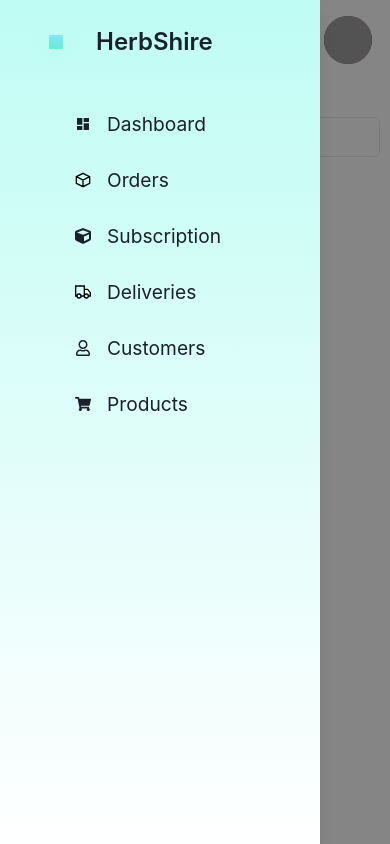
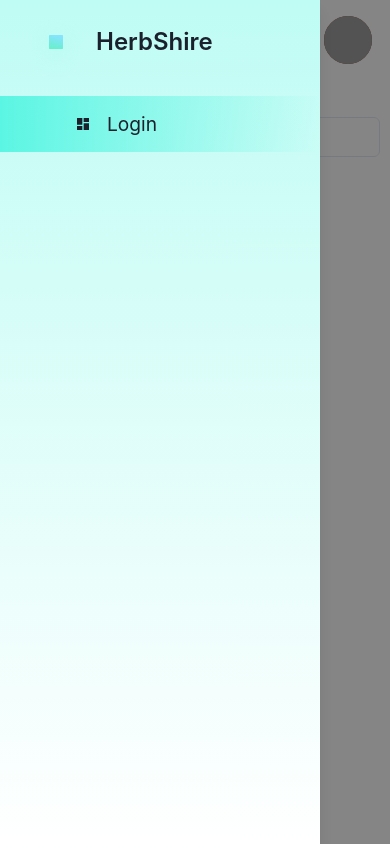
Before and after one commit to SPT-Jash/herbshire-admin, a React (Create React App) app: page /#/ in a window 390 px wide. Both pictures are taken after a click on the button 50 px from the left and 39 px from the top of the page. Built offline with nearby package versions, Linux system fonts and the light colour scheme; grey boxes are pictures that could not be loaded.

Commit message:
🐛 fix

```diff
--- a/src/Components/Pages/AddProducts.js
+++ b/src/Components/Pages/AddProducts.js
@@ -6,7 +6,13 @@ import { Select } from "@chakra-ui/select";
 import { Tag, TagCloseButton, TagLabel } from "@chakra-ui/tag";
 import { useToast } from "@chakra-ui/toast";
 import axios from "axios";
-import React, { useContext, useEffect, useRef, useState } from "react";
+import React, {
+  useCallback,
+  useContext,
+  useEffect,
+  useRef,
+  useState,
+} from "react";
 import { Context } from "../Data/Context";
 import FormInput from "../Views/FormInput";
 
@@ -77,8 +83,7 @@ export default function AddProducts() {
     const price = formData.price.value;
     const discount = formData.discount.value;
     const weight = formData.weight.value;
-    const displayUrl = uploadedImages[0];
-    // const count = formData.count.value;
+    const count = formData.count.value;
     const calories = formData.calories.value;
     const proteins = formData.proteins.value;
     const fats = formData.fats.value;
@@ -179,10 +184,10 @@ export default function AddProducts() {
     axios
       .post(url, formData, config)
       .then((res) => {
-        console.log(res.data);
-        setUploadedImages([...res.data]);
+        console.log("Res image: ", [...res.data]);
+        const responseImageUrls = res.data;
         toastMessage("success", "Images Uploaded !");
-        addProduct(data);
+        addProduct(data, responseImageUrls);
       })
       .catch((reason) => {
         console.log(reason);
@@ -203,7 +208,7 @@ export default function AddProducts() {
     setImages([...tempImages]);
   };
 
-  const addProduct = (data) => {
+  const addProduct = (data, tempImages) => {
     const url_product_add = "https://api.herbshire.in/product";
     const config = {
       headers: {
@@ -214,7 +219,6 @@ export default function AddProducts() {
     };
 
     let productImagesDTOS = [];
-    const tempImages = uploadedImages;
     tempImages.forEach((image, id) => {
       productImagesDTOS.push({
         id,
@@ -226,11 +230,11 @@ export default function AddProducts() {
 
     const formData = form.current;
 
-    console.log(data);
+    console.log("Add Product data: ", data);
     axios
       .post(url_product_add, data, config)
       .then(function (response) {
-        console.log(response);
+        console.log("Add product response: ", response);
         toastMessage("success", "Product Added !");
         formData.reset();
         setImages([]);
@@ -319,6 +323,7 @@ export default function AddProducts() {
 
           <Flex>
             {/* <FormInput name="count" label="count" type="number" /> */}
+            <FormInput name="count" label="count" type="number" />
             <FormInput name="quantity" label="quantity" type="number" />
             <FormInput name="price" label="price" type="number" />
             <FormInput name="discount" label="discount" type="number" />
--- a/src/Components/Sidenav/NavForMobile.js
+++ b/src/Components/Sidenav/NavForMobile.js
@@ -1,27 +1,178 @@
-import "./sidenav.css"
-import { Button } from '@chakra-ui/button'
-import { useDisclosure } from '@chakra-ui/hooks'
-import { Input } from '@chakra-ui/input'
-import { Flex } from '@chakra-ui/layout'
-import { Drawer, DrawerBody, DrawerCloseButton, DrawerContent, DrawerFooter, DrawerHeader, DrawerOverlay } from '@chakra-ui/modal'
-import React, { useContext } from 'react';
+import "./sidenav.css";
+import { Button } from "@chakra-ui/button";
+import { useDisclosure } from "@chakra-ui/hooks";
+import { Input } from "@chakra-ui/input";
+import { Flex } from "@chakra-ui/layout";
+import {
+  Drawer,
+  DrawerBody,
+  DrawerCloseButton,
+  DrawerContent,
+  DrawerFooter,
+  DrawerHeader,
+  DrawerOverlay,
+} from "@chakra-ui/modal";
+import React, { useContext } from "react";
 import { TiThMenu } from "react-icons/ti";
-import { Center } from "@chakra-ui/layout"
-import { Text } from "@chakra-ui/layout"
+import { Center } from "@chakra-ui/layout";
+import { Text } from "@chakra-ui/layout";
 import logo from "../../Logo.png";
 import { MdDashboard } from "react-icons/md";
 import { GrCube, GrDeliver } from "react-icons/gr";
 import { FaCube, FaRegUser, FaShoppingCart } from "react-icons/fa";
 import { Context } from "../Data/Context";
-import { NavLink } from "react-router-dom"
+import { NavLink } from "react-router-dom";
 
 export default function NavForMobile() {
-  const { selectedNavItem, setSelectedNavItem } = useContext(Context);
+  const { auth, selectedNavItem, setSelectedNavItem } = useContext(Context);
 
   const { isOpen, onOpen, onClose } = useDisclosure();
   const onClickNavItem = (item) => {
     setSelectedNavItem(item);
     onClose();
+  };
+
+  let DrawerMenuBody = "";
+  if (!auth) {
+    DrawerMenuBody = (
+      <DrawerBody p="0">
+        <NavLink to="/">
+          <Flex h="14" pl="75px" bgGradient="linear(to-r, #5bf5e3, #ffffff00)">
+            <Center h="14">
+              <MdDashboard />{" "}
+              <Text fontSize="larger" ml="4">
+                Login
+              </Text>
+            </Center>
+          </Flex>
+        </NavLink>
+      </DrawerBody>
+    );
+  } else {
+    DrawerMenuBody = (
+      <DrawerBody p="0">
+        <NavLink to="/">
+          <Flex
+            h="14"
+            pl="75px"
+            bgGradient={
+              selectedNavItem === "dashboard"
+                ? "linear(to-r, #5bf5e3, #ffffff00)"
+                : "linear(to-r, #fffff00, #ffffff00)"
+            }
+            onClick={() => onClickNavItem("dashboard")}
+          >
+            <Center h="14">
+              <MdDashboard />{" "}
+              <Text fontSize="larger" ml="4">
+                Dashboard
+              </Text>
+            </Center>
+          </Flex>
+        </NavLink>
+
+        <NavLink to="/orders">
+          <Flex
+            h="14"
+            pl="75px"
+            bgGradient={
+              selectedNavItem === "orders"
+                ? "linear(to-r, #5bf5e3, #ffffff00)"
+                : "linear(to-r, #fffff00, #ffffff00)"
+            }
+            onClick={() => onClickNavItem("orders")}
+          >
+            <Center h="14">
+              <GrCube />{" "}
+              <Text fontSize="larger" ml="4">
+                {" "}
+                Orders
+              </Text>
+            </Center>
+          </Flex>
+        </NavLink>
+        <NavLink to="/subscription">
+          <Flex
+            h="14"
+            pl="75px"
+            bgGradient={
+              selectedNavItem === "subscription"
+                ? "linear(to-r, #5bf5e3, #ffffff00)"
+                : "linear(to-r, #fffff00, #ffffff00)"
+            }
+            onClick={() => onClickNavItem("subscription")}
+          >
+            <Center h="14">
+              <FaCube />{" "}
+              <Text fontSize="larger" ml="4">
+                {" "}
+                Subscription
+              </Text>
+            </Center>
+          </Flex>
+        </NavLink>
+        <NavLink to="/deliveries">
+          <Flex
+            h="14"
+            pl="75px"
+            bgGradient={
+              selectedNavItem === "deliveries"
+                ? "linear(to-r, #5bf5e3, #ffffff00)"
+                : "linear(to-r, #fffff00, #ffffff00)"
+            }
+            onClick={() => onClickNavItem("deliveries")}
+          >
+            <Center h="14">
+              <GrDeliver />{" "}
+              <Text fontSize="larger" ml="4">
+                {" "}
+                Deliveries
+              </Text>
+            </Center>
+          </Flex>
+        </NavLink>
+        <NavLink to="/customers">
+          <Flex
+            h="14"
+            pl="75px"
+            bgGradient={
+              selectedNavItem === "customers"
+                ? "linear(to-r, #5bf5e3, #ffffff00)"
+                : "linear(to-r, #fffff00, #ffffff00)"
+            }
+            onClick={() => onClickNavItem("customers")}
+          >
+            <Center h="14">
+              <FaRegUser />{" "}
+              <Text fontSize="larger" ml="4">
+                {" "}
+                Customers
+              </Text>
+            </Center>
+          </Flex>
+        </NavLink>
+        <NavLink to="/products">
+          <Flex
+            h="14"
+            pl="75px"
+            bgGradient={
+              selectedNavItem === "products"
+                ? "linear(to-r, #5bf5e3, #ffffff00)"
+                : "linear(to-r, #fffff00, #ffffff00)"
+            }
+            onClick={() => onClickNavItem("products")}
+          >
+            <Center h="14">
+              <FaShoppingCart />{" "}
+              <Text fontSize="larger" ml="4">
+                {" "}
+                Products
+              </Text>
+            </Center>
+          </Flex>
+        </NavLink>
+      </DrawerBody>
+    );
   }
 
   return (
@@ -29,93 +180,22 @@ export default function NavForMobile() {
       <Button onClick={onOpen} bg="green.500">
         <TiThMenu className="nav-icon-color" />
       </Button>
-      <Drawer
-        isOpen={isOpen}
-        placement="left"
-        onClose={onClose}
-      >
+      <Drawer isOpen={isOpen} placement="left" onClose={onClose}>
         <DrawerOverlay>
-          <DrawerContent bg="#ffffff" bgGradient="linear(to-b, #bffcf4, #ffffff00)">
+          <DrawerContent
+            bg="#ffffff"
+            bgGradient="linear(to-b, #bffcf4, #ffffff00)"
+          >
             <DrawerHeader>
               <Flex>
                 <img src={logo} />
-                <Text fontSize="larger" ml="2" mt="2">HerbShire</Text>
+                <Text fontSize="larger" ml="2" mt="2">
+                  HerbShire
+                </Text>
               </Flex>
-
             </DrawerHeader>
 
-            <DrawerBody p="0">
-
-
-
-              <NavLink to="/">
-                <Flex
-                  h="14" pl="75px"
-                  bgGradient={selectedNavItem === "dashboard" ? "linear(to-r, #5bf5e3, #ffffff00)" : "linear(to-r, #fffff00, #ffffff00)"}
-                  onClick={()=>onClickNavItem("dashboard")}
-                >
-                  <Center h="14">
-                    <MdDashboard /> <Text fontSize="larger" ml="4">Dashboard</Text>
-                  </Center>
-                </Flex>
-              </NavLink>
-
-              <NavLink to="/orders">
-                <Flex
-                  h="14" pl="75px"
-                  bgGradient={selectedNavItem === "orders" ? "linear(to-r, #5bf5e3, #ffffff00)" : "linear(to-r, #fffff00, #ffffff00)"}
-                  onClick={()=>onClickNavItem("orders")}
-                >
-                  <Center h="14">
-                    <GrCube /> <Text fontSize="larger" ml="4"> Orders</Text>
-                  </Center>
-                </Flex>
-              </NavLink>
-              <NavLink to="/subscription">
-                <Flex
-                  h="14" pl="75px"
-                  bgGradient={selectedNavItem === "subscription" ? "linear(to-r, #5bf5e3, #ffffff00)" : "linear(to-r, #fffff00, #ffffff00)"}
-                  onClick={()=>onClickNavItem("subscription")}
-                >
-                  <Center h="14">
-                    <FaCube /> <Text fontSize="larger" ml="4"> Subscription</Text>
-                  </Center>
-                </Flex>
-              </NavLink>
-              <NavLink to="/deliveries">
-                <Flex
-                  h="14" pl="75px"
-                  bgGradient={selectedNavItem === "deliveries" ? "linear(to-r, #5bf5e3, #ffffff00)" : "linear(to-r, #fffff00, #ffffff00)"}
-                  onClick={()=>onClickNavItem("deliveries")}
-                >
-                  <Center h="14">
-                    <GrDeliver /> <Text fontSize="larger" ml="4"> Deliveries</Text>
-                  </Center>
-                </Flex>
-              </NavLink>
-              <NavLink to="/customers">
-                <Flex
-                  h="14" pl="75px"
-                  bgGradient={selectedNavItem === "customers" ? "linear(to-r, #5bf5e3, #ffffff00)" : "linear(to-r, #fffff00, #ffffff00)"}
-                  onClick={()=>onClickNavItem("customers")}
-                >
-                  <Center h="14">
-                    <FaRegUser /> <Text fontSize="larger" ml="4"> Customers</Text>
-                  </Center>
-                </Flex>
-              </NavLink>
-              <NavLink to="/products">
-                <Flex
-                  h="14" pl="75px"
-                  bgGradient={selectedNavItem === "products" ? "linear(to-r, #5bf5e3, #ffffff00)" : "linear(to-r, #fffff00, #ffffff00)"}
-                  onClick={()=>onClickNavItem("products")}
-                >
-                  <Center h="14">
-                    <FaShoppingCart /> <Text fontSize="larger" ml="4"> Products</Text>
-                  </Center>
-                </Flex>
-              </NavLink>
-            </DrawerBody>
+            {DrawerMenuBody}
 
             <DrawerFooter>
               {/* <Button variant="outline" mr={3} onClick={onClose}>
@@ -126,5 +206,5 @@ export default function NavForMobile() {
         </DrawerOverlay>
       </Drawer>
     </>
-  )
+  );
 }
```
Also changed, not shown: 12 other files (tests, documents, lock files or other folders).
